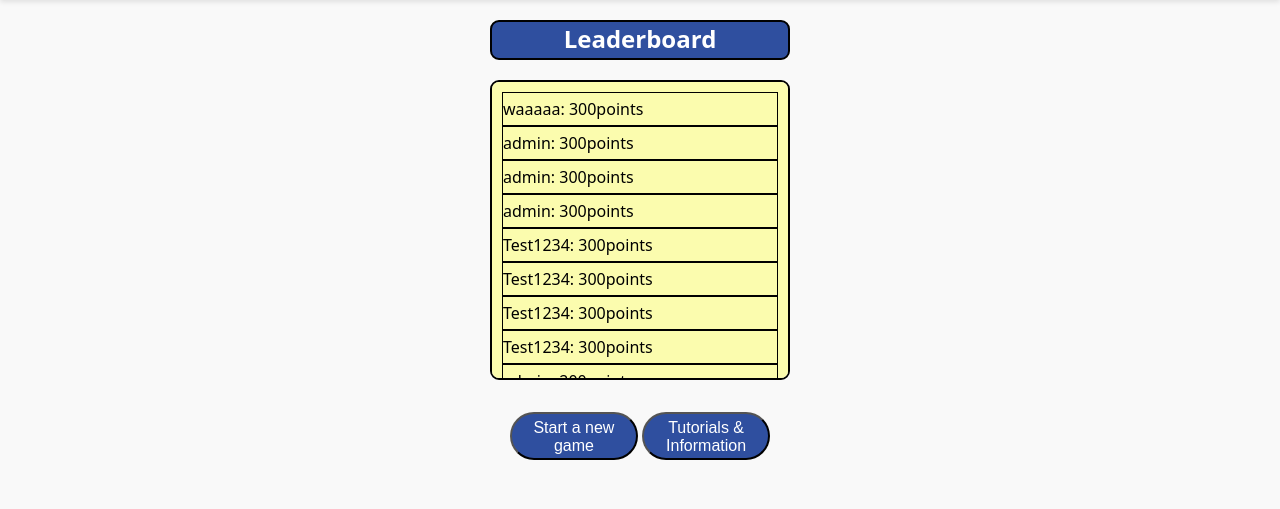
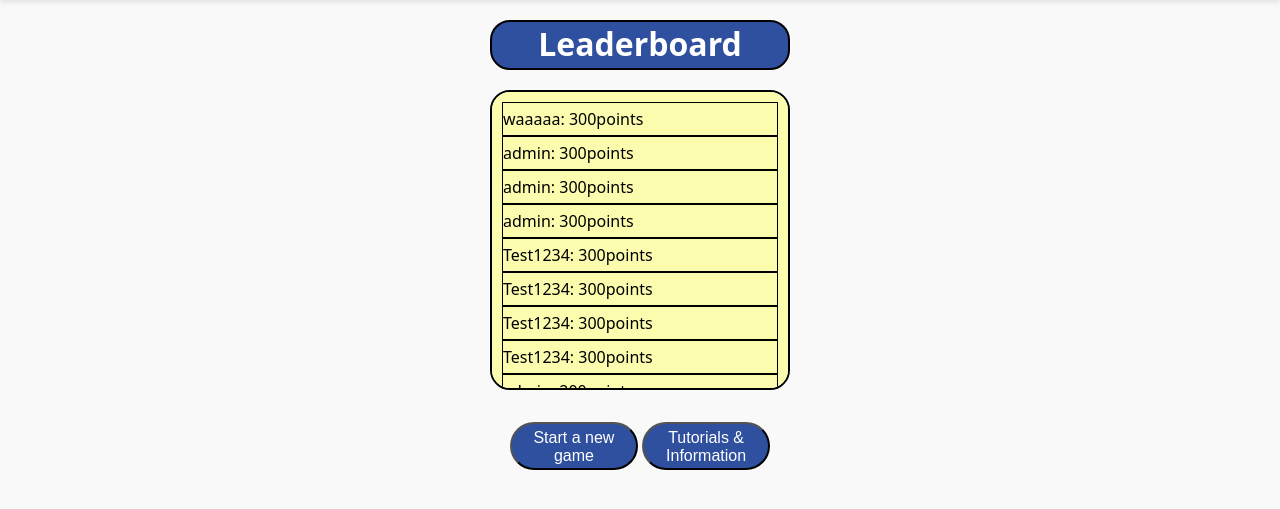
Before and after one commit to nilese1/Email-Spam-Detection-Game, a Django app: page /leaderboard/ in a window 1280 px wide. Shown: the part 65-574 px from the top of the page. Run offline with Django 5.2, Linux system fonts and the light colour scheme; data comes from the database, SQL or seed files in the repository.

Commit message:
Updated tutorial interface and made minor changes
updated tutorial interface to match style of other pages and did some minor touchups on landing and leaderboard pages.

```diff
--- a/landing/static/landing/css/landing.css
+++ b/landing/static/landing/css/landing.css
@@ -12,10 +12,8 @@ h1 {
 
 p {
     text-align: center;
-    border: 1px black;
-    border-radius: 10px;
-    width: 1000px;
-    height: 45px;
+    width: 510px;
+    height: 80px;
     margin: 20px auto;
 
 }
--- a/landing/static/landing/css/recent.css
+++ b/landing/static/landing/css/recent.css
@@ -3,7 +3,7 @@ h1 {
     width: 300px;
     height: 50px;
     border: 1px solid black;
-    border-radius: 60px;
+    border-radius: 20px;
     background-color: #2f4f9f;
     color: #ffffff;
     margin: 20px auto;
@@ -14,7 +14,7 @@ h1 {
     width: 400px;
     height: 300px;
     border: 2px solid black;
-    border-radius: 9px;
+    border-radius: 20px;
     margin: 20px auto;
     padding: 20px;
     background-color: #fbfcae;
--- a/leaderboard/static/leaderboard/css/score.css
+++ b/leaderboard/static/leaderboard/css/score.css
@@ -1,8 +1,8 @@
-h2{
+h1 {
     width: 300px;
-    height: 40px;
+    height: 50px;
     border: 2px solid black;
-    border-radius: 9px;
+    border-radius: 20px;
     color:#ffffff;
     text-align: center;
     margin: 20px auto;
@@ -13,7 +13,7 @@ h2{
     width: 300px;
     height: 300px;
     border: 2px solid black;
-    border-radius: 9px;
+    border-radius: 20px;
     margin: 20px auto;
     padding: 10px;
     background-color: #fbfcae;
--- a/leaderboard/templates/leaderboard/leaderboard.html
+++ b/leaderboard/templates/leaderboard/leaderboard.html
@@ -5,7 +5,7 @@
 {% endblock %}
 
 {% block content %}
-    <h2>Leaderboard</h2>
+    <h1>Leaderboard</h1>
     <div class="leaderboard-container">
         <ul class="leaderboard-list">
             {% for game in top_games %}<li>{{ game.user }}: {{ game.score }}points</li>{% endfor %}
--- a/tutorial/templates/tutorial/topics.html
+++ b/tutorial/templates/tutorial/topics.html
@@ -6,6 +6,7 @@
 
 {% block content %}
     <h1>Tutorials & Information </h1>
+    <p>Here, you can find pages with helpful information about spam emails.</p>
     <ul>
         {% for topic in topics %}
         <li>
```
Also changed, not shown: tutorial/static/tutorial/css/topics.css (+9 -0 lines).
